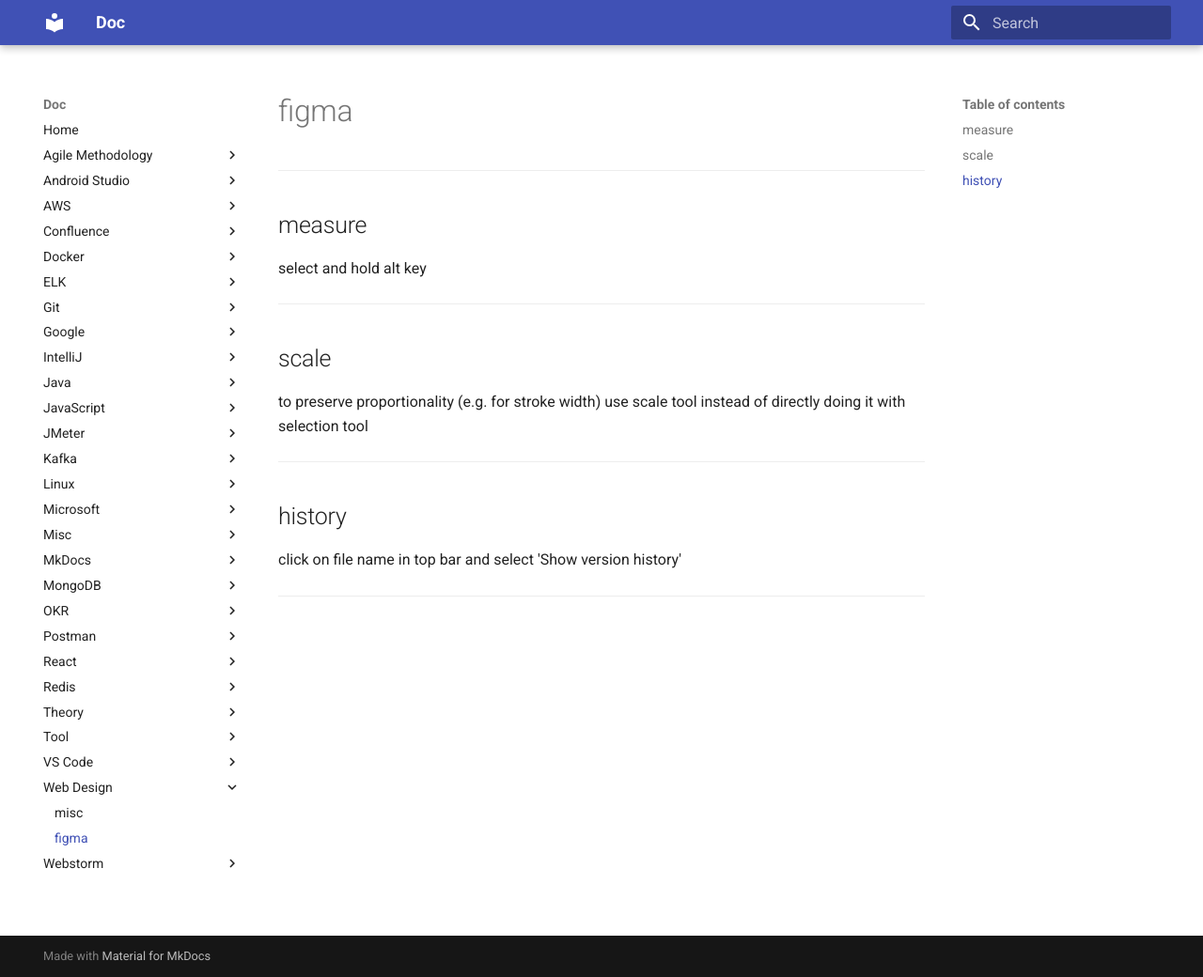
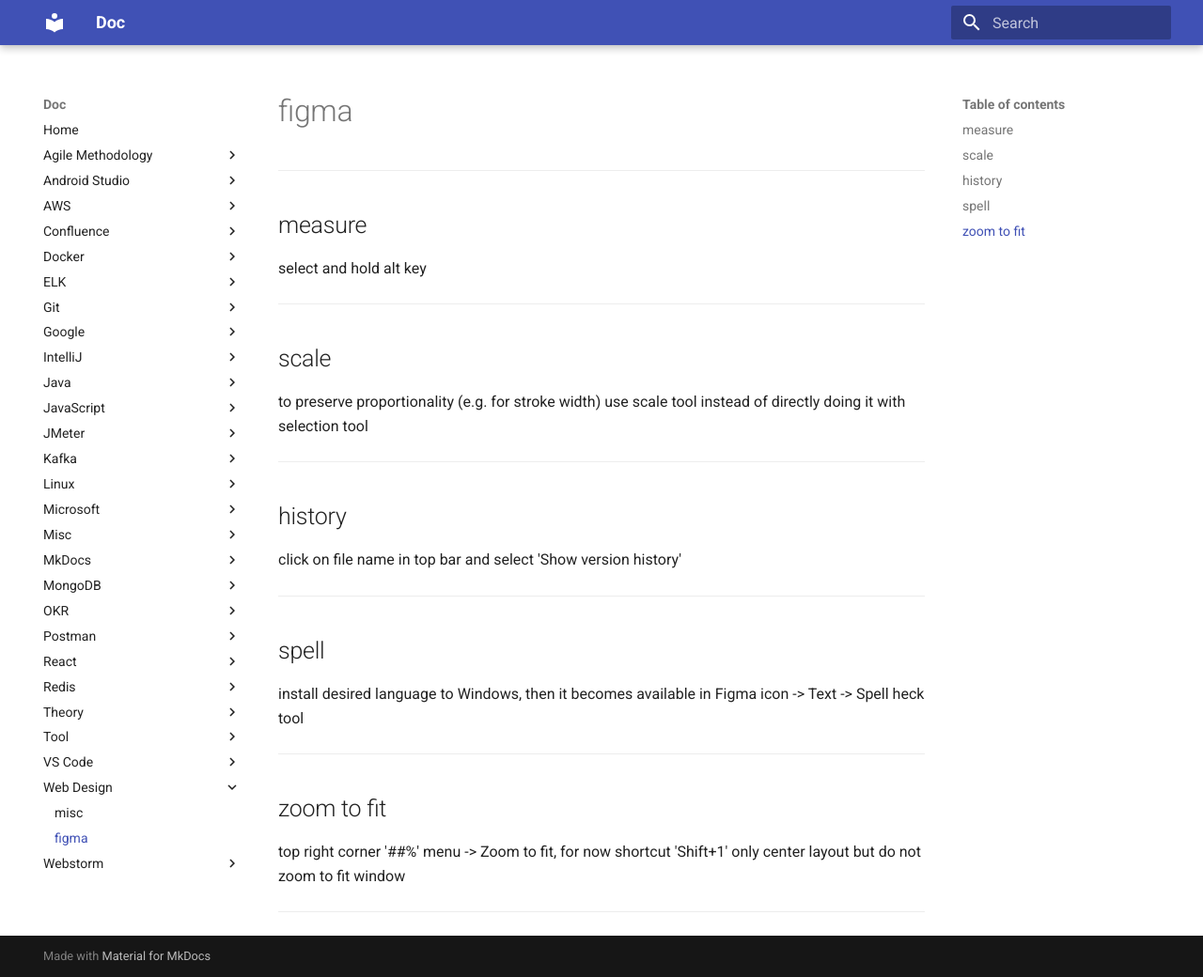
Before and after one commit to oldu73/doc, an MkDocs documentation site: the page built from docs/webdesign/figma.md, in a window 1280 px wide and 1040 px high. Shown: the whole window at 94% size. Built offline with MkDocs 1.6.1 and Material for MkDocs 9.7.7, drawn with Linux system fonts in a browser that asks for light colours.

Commit message:
figma spell check and zoom to fit

```diff
--- a/docs/webdesign/figma.md
+++ b/docs/webdesign/figma.md
@@ -19,3 +19,15 @@
 click on file name in top bar and select 'Show version history'
 
 ---
+
+## spell
+
+install desired language to Windows, then it becomes available in Figma icon -> Text -> Spell heck tool
+
+---
+
+## zoom to fit
+
+top right corner '##%' menu -> Zoom to fit, for now shortcut 'Shift+1' only center layout but do not zoom to fit window
+
+---
```
